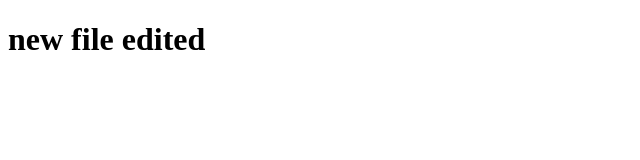
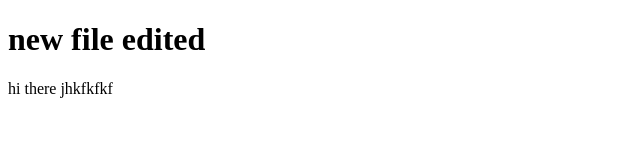
Before and after one commit to Anisha-KG/sample_project, a plain HTML site: page new.html in a window 1280 px wide. Shown: the whole page, without its empty margins (0-640 px from the left). Drawn offline with Linux system fonts and the light colour scheme.

Commit message:
hey file modified

```diff
--- a/new.html
+++ b/new.html
@@ -7,5 +7,6 @@
 </head>
 <body>
     <h1>new file edited</h1>
+    <p> hi there jhkfkfkf</p>
 </body>
 </html>
```
